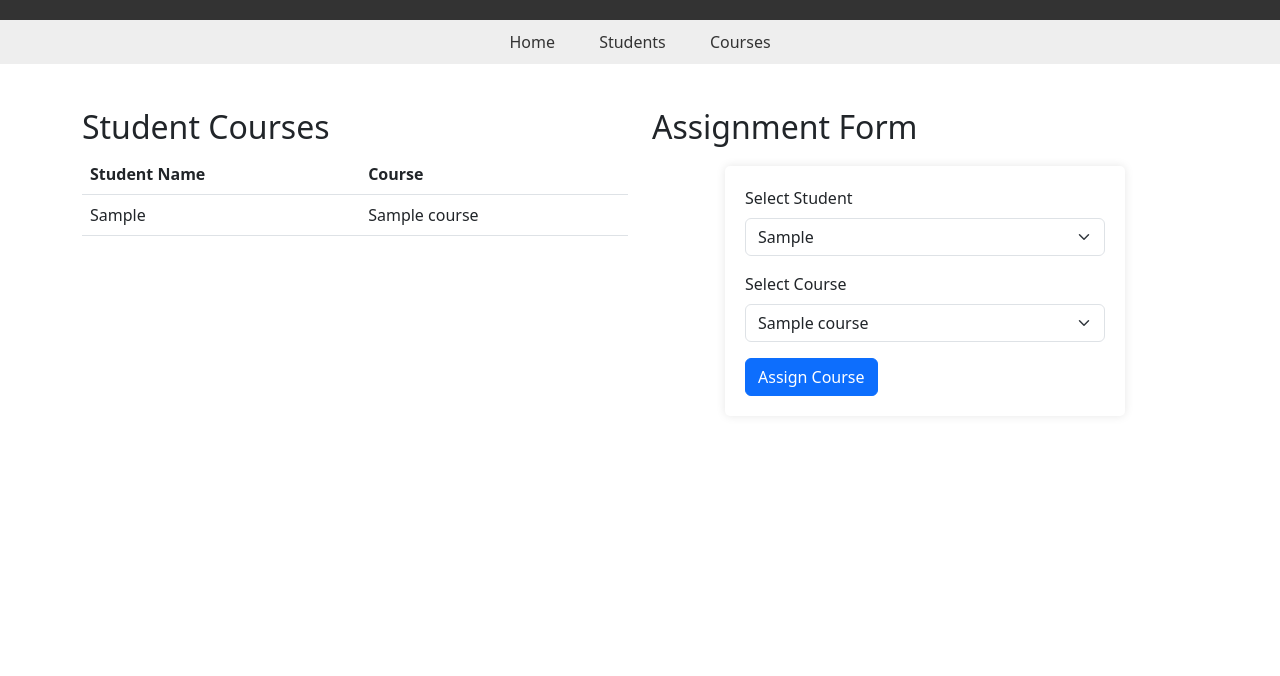
After one commit to belwase/es-fullstack-training, a Django app: page /course-assignment/ in a window 1280 px wide. The commit adds this page. Shown: the top 676 px of the page. Run offline with Django 4.2, Linux system fonts and the light colour scheme; tables that the repository leaves empty hold one stand-in row (values such as "Sample post").

Commit message:
course assignment

```diff
--- a/studentcms/accounts/models.py
+++ b/studentcms/accounts/models.py
@@ -10,7 +10,7 @@ class Profile(models.Model):
 			unique=True
 			)
 	password = models.CharField(max_length=40)
-	phone = models.IntegerField()
+	phone = models.CharField(max_length=20)
 
 	def __str__(self):
 		return self.first_name
--- a/studentcms/accounts/templates/student.html
+++ b/studentcms/accounts/templates/student.html
@@ -5,7 +5,9 @@
 {% endblock %}
 
 {% block content %}
+{% for message in messages %}
 <p style="color:red;">{{message}}</p>
+{% endfor %}
   <main>
     <table border="1">
         <thead>
--- /dev/null
+++ b/studentcms/courses/templates/assignment.html
@@ -0,0 +1,51 @@
+{% extends 'base.html' %}
+
+{% block content %}
+<div class="container mt-4">
+    <div class="row">
+        <div class="col-md-6">
+            <h2>Student Courses</h2>
+            <table class="table">
+                <thead>
+                    <tr>
+                        <th>Student Name</th>
+                        <th>Course</th>
+                    </tr>
+                </thead>
+                <tbody>
+                    {% for student_course in student_courses %}
+                        <tr>
+                            <td>{{ student_course.student__first_name }}</td>
+                            <td>{{ student_course.course__name }}</td>
+                        </tr>
+                    {% endfor %}
+                </tbody>
+            </table>
+        </div>
+
+        <div class="col-md-6">
+            <h2>Assignment Form</h2>
+            <form method="post" action="{% url 'course-assignment' %}">
+                {% csrf_token %}
+                <div class="mb-3">
+                    <label for="studentDropdown" class="form-label">Select Student</label>
+                    <select class="form-select" id="studentDropdown" name="student">
+                        {% for student in students %}
+                            <option value="{{ student.id }}">{{ student.first_name }}</option>
+                        {% endfor %}
+                    </select>
+                </div>
+                <div class="mb-3">
+                    <label for="courseDropdown" class="form-label">Select Course</label>
+                    <select class="form-select" id="courseDropdown" name="course">
+                        {% for course in courses %}
+                            <option value="{{ course.id }}">{{ course.name }}</option>
+                        {% endfor %}
+                    </select>
+                </div>
+                <button type="submit" class="btn btn-primary">Assign Course</button>
+            </form>
+        </div>
+    </div>
+</div>
+{% endblock %}
--- a/studentcms/courses/views.py
+++ b/studentcms/courses/views.py
@@ -1,7 +1,8 @@
 from django.shortcuts import render
 from django.http import HttpResponse
 
-from courses.models import Course
+from accounts.models import Profile
+from courses.models import Course, StudentCourse
 
 
 def CourseView(request):
@@ -11,3 +12,15 @@ def CourseView(request):
 		"courses": courses
 	}
 	return render(request, "courses.html", output)
+
+
+def CourseAssignmentView(request):
+	output = {}
+	output['students'] = Profile.objects.filter(
+		).values('id', 'first_name')
+
+	courses = Course.objects.filter()
+	output['courses'] = courses.values('id', 'name')
+	output['student_courses'] = StudentCourse.objects.filter(
+		).values('student__first_name', 'course__name')
+	return render(request, "assignment.html", output)
--- a/studentcms/main/templates/base.html
+++ b/studentcms/main/templates/base.html
@@ -94,7 +94,9 @@
     button:hover {
       background-color: #555;
     }
+
   </style>
+  <link href="https://cdn.jsdelivr.net/npm/bootstrap@5.3.0/dist/css/bootstrap.min.css" rel="stylesheet">
 </head>
 
 <body>
@@ -117,5 +119,6 @@
     &copy; 2023 StudentsCMS. All Rights Reserved.
   </footer>
 </body>
+<script src="https://cdn.jsdelivr.net/npm/bootstrap@5.3.0/dist/js/bootstrap.bundle.min.js"></script>
 
 </html>
--- a/studentcms/studentcms/urls.py
+++ b/studentcms/studentcms/urls.py
@@ -19,12 +19,13 @@ from django.urls import path
 
 from main.views import HomeView
 from accounts.views import StudentView, StudentAddView
-from courses.views import CourseView
+from courses.views import CourseView, CourseAssignmentView
 
 urlpatterns = [
     path('admin/', admin.site.urls),
     path('', HomeView, name='home'),
     path('student/', StudentView, name='student-list'),
     path('student-add/', StudentAddView, name='student-add'),
-    path('course/', CourseView, name='course-list')
+    path('course/', CourseView, name='course-list'),
+    path('course-assignment/', CourseAssignmentView, name='course-assignment')
 ]
```
Also changed, not shown: studentcms/accounts/views.py (+19 -8 lines), studentcms/accounts/migrations/0002_alter_profile_phone.py (added), 1 other file.
